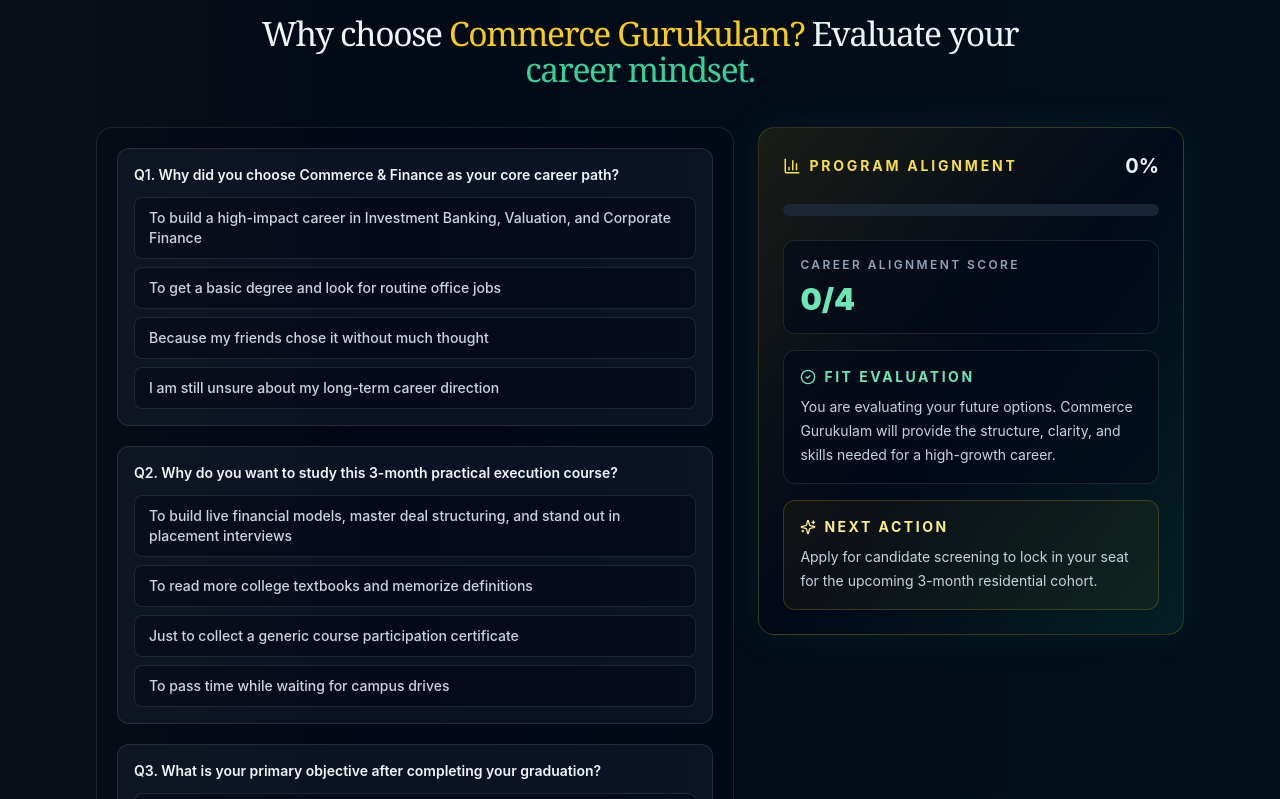
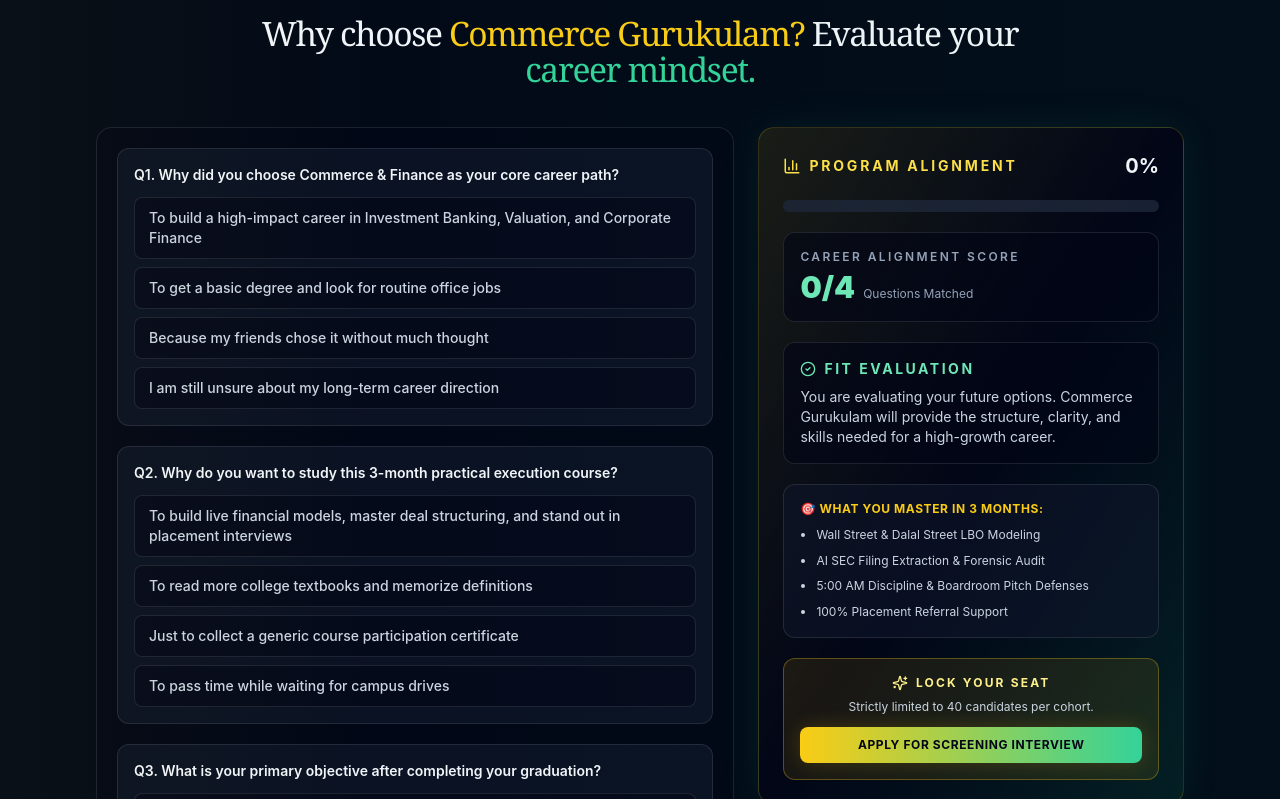
Before and after one commit to jaivarmanlc/Financial--Gurukulam, a React (Vite) app: page / in a window 1280 px wide. Shown: the part 9041-9840 px from the top of the page. Built offline with nearby package versions, Linux system fonts and the light colour scheme.

Commit message:
fix: remove empty space in Assessment right column with sticky alignment and masteries card

```diff
--- a/src/components/Assessment.jsx
+++ b/src/components/Assessment.jsx
@@ -109,8 +109,8 @@ export default function Assessment() {
             ))}
           </div>
 
-          <div className="self-start rounded-2xl border border-yellow-400/20 bg-gradient-to-br from-yellow-500/10 via-slate-950 to-emerald-500/10 p-6 shadow-[0_0_40px_rgba(52,211,153,0.08)]">
-            <div className="mb-6 flex items-center justify-between">
+          <div className="sticky top-24 self-start rounded-2xl border border-yellow-400/20 bg-gradient-to-br from-yellow-500/10 via-slate-950 to-emerald-500/10 p-6 shadow-[0_0_40px_rgba(52,211,153,0.08)] space-y-5">
+            <div className="flex items-center justify-between">
               <div className="flex items-center gap-2 text-yellow-300">
                 <BarChart3 size={18} />
                 <span className="text-sm font-bold uppercase tracking-[0.2em]">Program Alignment</span>
@@ -118,17 +118,19 @@ export default function Assessment() {
               <span className="text-xl font-bold text-slate-100">{readiness}%</span>
             </div>
 
-            <div className="mb-6 h-3 overflow-hidden rounded-full bg-slate-800/80">
+            <div className="h-3 overflow-hidden rounded-full bg-slate-800/80">
               <div
                 className="h-full rounded-full bg-gradient-to-r from-yellow-400 via-emerald-400 to-emerald-500 transition-all duration-500"
                 style={{ width: `${readiness}%` }}
               />
             </div>
 
-            <div className="space-y-4">
             <div className="rounded-xl border border-white/10 bg-slate-950/60 p-4">
               <p className="text-xs font-semibold uppercase tracking-[0.2em] text-slate-400">Career Alignment Score</p>
-                <p className="mt-2 text-3xl font-black text-emerald-300">{score}/{questions.length}</p>
+              <div className="mt-1 flex items-baseline gap-2">
+                <span className="text-3xl font-black text-emerald-300">{score}/{questions.length}</span>
+                <span className="text-xs text-slate-400">Questions Matched</span>
+              </div>
             </div>
 
             <div className="rounded-xl border border-white/10 bg-slate-950/60 p-4">
@@ -136,7 +138,7 @@ export default function Assessment() {
                 <CheckCircle2 size={16} />
                 <span className="text-sm font-bold uppercase tracking-[0.18em]">Fit Evaluation</span>
               </div>
-                <p className="text-sm leading-6 text-slate-300">
+              <p className="text-xs md:text-sm leading-relaxed text-slate-300">
                 {readiness >= 75
                   ? 'You have clear career ambition! Commerce Gurukulam is built for driven students like you who want live deal-room execution and top-tier placements.'
                   : readiness >= 50
@@ -145,13 +147,32 @@ export default function Assessment() {
               </p>
             </div>
 
-              <div className="rounded-xl border border-yellow-400/20 bg-yellow-500/5 p-4">
-                <div className="mb-2 flex items-center gap-2 text-yellow-200">
+            {/* Added Cohort Advantages Summary Box */}
+            <div className="rounded-xl border border-white/10 bg-slate-900/60 p-4 space-y-2">
+              <p className="text-xs font-bold text-yellow-400 uppercase tracking-wider">🎯 What You Master in 3 Months:</p>
+              <ul className="text-xs text-slate-300 space-y-1.5 list-disc pl-4 leading-relaxed">
+                <li>Wall Street & Dalal Street LBO Modeling</li>
+                <li>AI SEC Filing Extraction & Forensic Audit</li>
+                <li>5:00 AM Discipline & Boardroom Pitch Defenses</li>
+                <li>100% Placement Referral Support</li>
+              </ul>
+            </div>
+
+            <div className="rounded-xl border border-yellow-400/30 bg-yellow-500/10 p-4 text-center">
+              <div className="mb-2 flex items-center justify-center gap-2 text-yellow-200">
                 <Sparkles size={16} />
-                  <span className="text-sm font-bold uppercase tracking-[0.18em]">Next Action</span>
+                <span className="text-xs font-bold uppercase tracking-[0.18em]">Lock Your Seat</span>
               </div>
-                <p className="text-sm leading-6 text-slate-300">Apply for candidate screening to lock in your seat for the upcoming 3-month residential cohort.</p>
-              </div>
+              <p className="text-xs text-slate-300 mb-3">Strictly limited to 40 candidates per cohort.</p>
+              <button
+                onClick={() => {
+                  const applyBtn = document.querySelector('button[data-apply]') || document.querySelector('nav button');
+                  if (applyBtn) applyBtn.click();
+                }}
+                className="w-full py-2.5 bg-gradient-to-r from-yellow-400 to-emerald-400 text-slate-950 font-bold rounded-lg transition text-xs uppercase tracking-wider cursor-pointer hover:scale-[1.02] shadow-[0_0_20px_rgba(234,179,8,0.2)]"
+              >
+                Apply for Screening Interview
+              </button>
             </div>
           </div>
         </div>
```
Also changed, not shown: 5 other files (tests, documents, lock files or other folders). Lines whose indentation alone changed are shown as unchanged.
